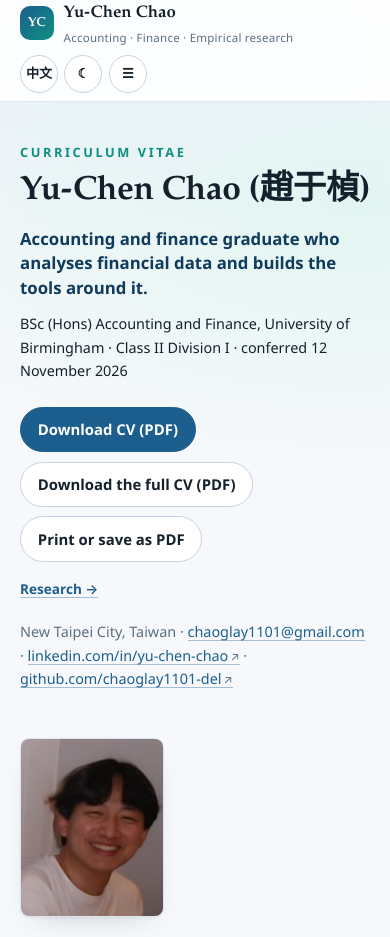
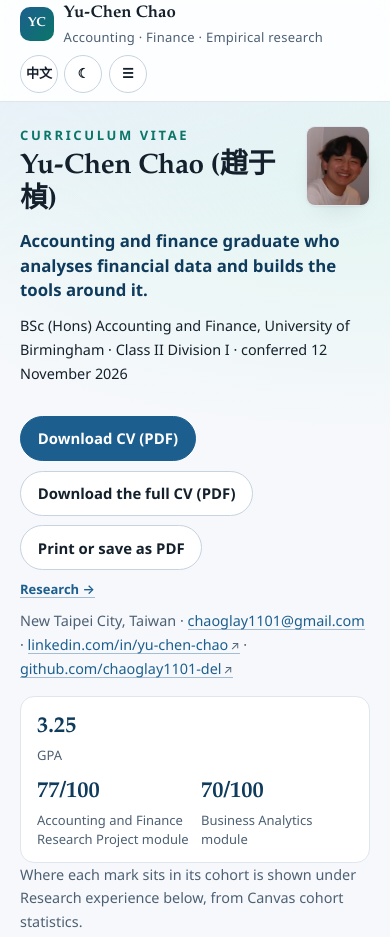
Before and after one commit to chaoglay1101-del/chaoglay1101-del.github.io, a plain HTML site: page index.html in a window 390 px wide. Shown: the top 937 px of the page. Drawn offline with Linux system fonts and the light colour scheme.

Commit message:
螢幕版字級、輔助文字對比、區塊間距與手機首屏收緊
依 Codex 看截圖的審美審查（只改 CSS，不改 HTML 與文案）：
- 手機首屏：大頭照縮到姓名旁（64×80），成績卡兩欄、GPA 跨兩欄，第一屏就看得到姓名、學歷、下載和成績
- 深色主題輔助文字調亮、淺色主題加深；內文 16px/1.65，圖註與標籤 13px/1.5
- 區塊上下留白：桌面 56px、手機 32px；手機研究步驟的標題、內文、圖卡間距收緊
- 列印、一頁式履歷、動效規則不動

Co-Authored-By: Claude Opus 5.5 <noreply@anthropic.com>

```diff
--- a/assets/css/styles.css
+++ b/assets/css/styles.css
@@ -2462,6 +2462,152 @@ html.is-presenting body { overflow: hidden; }
   }
 }
 
+/* --- Screen typography and spacing --------------------------------------- */
+
+@media screen {
+  :root:not(:has(.cv-sheet)) {
+    --muted: #4d6073;
+    --accent-alt: #0b7568;
+    --fs-body: 1rem;
+    --lh-body: 1.65;
+    --fs-caption: 0.8125rem;
+    --lh-caption: 1.5;
+  }
+
+  html[data-theme="dark"]:not(:has(.cv-sheet)) {
+    --muted: #b6c7d7;
+    --accent-alt: #63d3c0;
+  }
+
+  body:not(:has(.cv-sheet)) {
+    font-size: var(--fs-body);
+    line-height: var(--lh-body);
+  }
+
+  body:not(:has(.cv-sheet)) :is(
+    .eyebrow, .brand-role, .hero-name, .hero-kicker, .fact-label,
+    .card-tag, .card-meta, .chip, .badge, caption, thead th, .matrix thead th,
+    .timeline-when, .timeline .timeline-org, .timeline .timeline-grade,
+    figcaption, .embedded-work figcaption, .scene figcaption, .stage-caption,
+    .link-list .link-note, .work-when, .project-index-kind, .step-kicker,
+    .step-num, .story-cite, .scene-title, .scene-num, .ledger-group h4,
+    .ledger-item span, .cohort-legend, .site-footer h2, .footer-legal,
+    .flow-life-note, .flow-chip, .funnel-k
+  ) {
+    font-size: var(--fs-caption);
+    line-height: var(--lh-caption);
+  }
+
+  .hero:has(.hero-text [data-i18n="home.hero.role"]) {
+    padding-block: 2.5rem 2rem;
+  }
+
+  .hero-text:has([data-i18n="home.hero.role"]) > .btn-group {
+    margin-top: 1rem;
+  }
+
+  .hero-text:has([data-i18n="home.hero.role"]) > .btn-group + .hero-kicker,
+  .hero-text:has([data-i18n="home.hero.role"]) > .hero-kicker + p {
+    margin-top: 0.6rem;
+  }
+
+  .hero-text:has([data-i18n="home.hero.role"]) > p:last-child {
+    margin-bottom: 0;
+    overflow-wrap: anywhere;
+  }
+
+  .fact-strip:has([data-i18n="home.facts.gpa"]) {
+    margin-top: 1.25rem;
+  }
+}
+
+@media screen and (prefers-color-scheme: dark) {
+  html:not([data-theme]):not(:has(.cv-sheet)) {
+    --muted: #b6c7d7;
+    --accent-alt: #63d3c0;
+  }
+}
+
+@media screen and (max-width: 720px) {
+  body:not(:has(.cv-sheet)) .section {
+    padding-block: 2rem;
+  }
+
+  .hero:has(.hero-text [data-i18n="home.hero.role"]) {
+    padding-block: 1.5rem;
+  }
+
+  .hero-layout:has(> .hero-text [data-i18n="home.hero.role"]) {
+    display: grid;
+    grid-template-columns: minmax(0, 1fr) 4rem;
+    gap: 0 0.75rem;
+  }
+
+  .hero-layout > .hero-text:has([data-i18n="home.hero.role"]) {
+    display: contents;
+  }
+
+  .hero-text:has([data-i18n="home.hero.role"]) > * {
+    grid-column: 1 / -1;
+  }
+
+  .hero-text:has([data-i18n="home.hero.role"]) > .hero-name,
+  .hero-text:has([data-i18n="home.hero.role"]) > h1 {
+    grid-column: 1;
+    overflow-wrap: anywhere;
+  }
+
+  .hero-text:has([data-i18n="home.hero.role"]) > .hero-name {
+    grid-row: 1;
+    margin-bottom: 0.25rem;
+  }
+
+  .hero-text:has([data-i18n="home.hero.role"]) > h1 {
+    grid-row: 2;
+    font-size: clamp(1.75rem, 7vw, 2.1rem);
+  }
+
+  .hero-layout:has(> .hero-text [data-i18n="home.hero.role"]) > .cv-photo-page {
+    grid-area: 1 / 2 / 3 / 3;
+    width: 4rem;
+    height: 5rem;
+    object-fit: cover;
+  }
+
+  .fact-strip:has([data-i18n="home.facts.gpa"]) {
+    grid-template-columns: repeat(2, minmax(0, 1fr));
+    gap: 0.5rem 0.75rem;
+    margin-top: 1rem;
+    padding: 0.75rem 1rem;
+  }
+
+  .fact-strip > li:has([data-i18n="home.facts.gpa"]) {
+    grid-column: 1 / -1;
+  }
+}
+
+@media screen and (max-width: 899px) {
+  .story-section .story:not(.story--cv, .story--project, .is-presenting) .step {
+    padding-block: 0.9375rem;
+  }
+
+  .story-section .story:not(.story--cv, .story--project, .is-presenting) .step h3 {
+    margin-bottom: 0.5rem;
+  }
+
+  .story-section .story:not(.story--cv, .story--project, .is-presenting) .step-text > :last-child:not(h3) {
+    margin-bottom: 0;
+  }
+
+  .story-section .story:not(.story--cv, .story--project, .is-presenting) .step :is(.step-visual, .scene) {
+    margin-block: 0.75rem 0;
+  }
+
+  .story-section .story:not(.story--cv, .story--project, .is-presenting) .step .step-visual .scene {
+    margin-block-start: 0;
+  }
+}
+
 /* --- Tide lines and frosted header -----------------------------------------
    Two parts, both screen only: sections and the footer meet at a soft tide
    line instead of a ruler-straight rule, and the header is frosted glass.
```
Also changed, not shown: spec-sync.json (+1 -1 lines).
